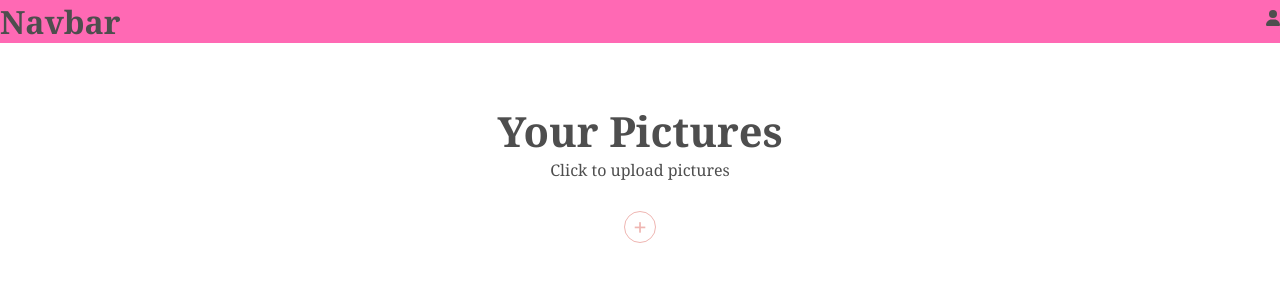
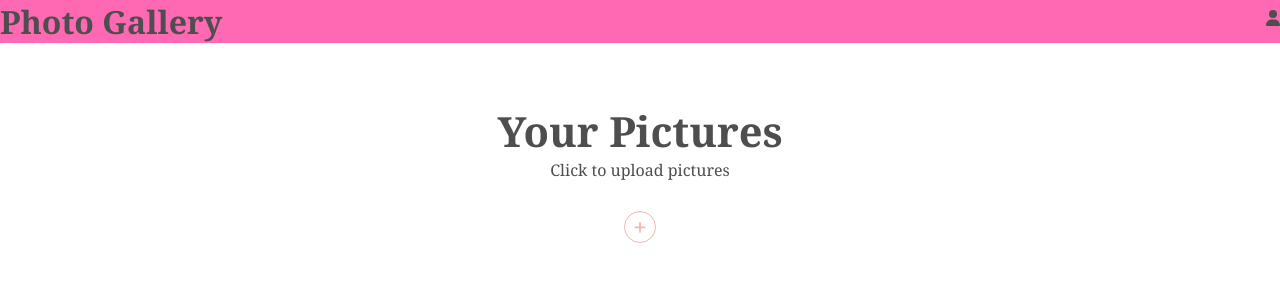
Before and after one commit to sedcakmak/photo-gallery, a React (Create React App) app: page / in a window 1280 px wide. Shown: the top 300 px of the page. Built offline with nearby package versions, Linux system fonts and the light colour scheme; no server answers; the database is empty.

Commit message:
fixed minor issues

```diff
--- a/package.json
+++ b/package.json
@@ -12,8 +12,7 @@
     "firebase": "^9.6.10",
     "framer-motion": "^4.1.17",
     "react": "^16.13.1",
-    "react-dom": "^16.13.1",
-    "react-scripts": "^5.0.0"
+    "react-dom": "^16.13.1"
   },
   "scripts": {
     "start": "react-scripts start",
@@ -35,5 +34,8 @@
       "last 1 firefox version",
       "last 1 safari version"
     ]
+  },
+  "devDependencies": {
+    "react-scripts": "^5.0.1"
   }
 }
--- a/src/comps/Navbar.js
+++ b/src/comps/Navbar.js
@@ -6,7 +6,7 @@ const Navbar = () => {
   return (
     <div className="navbar">
       <FontAwesomeIcon icon={faUser} className="user-icon" />
-      <h1>Navbar</h1>
+      <h1>Photo Gallery</h1>
     </div>
   );
 };
```
Also changed, not shown: 1 other file (tests, documents, lock files or other folders).
